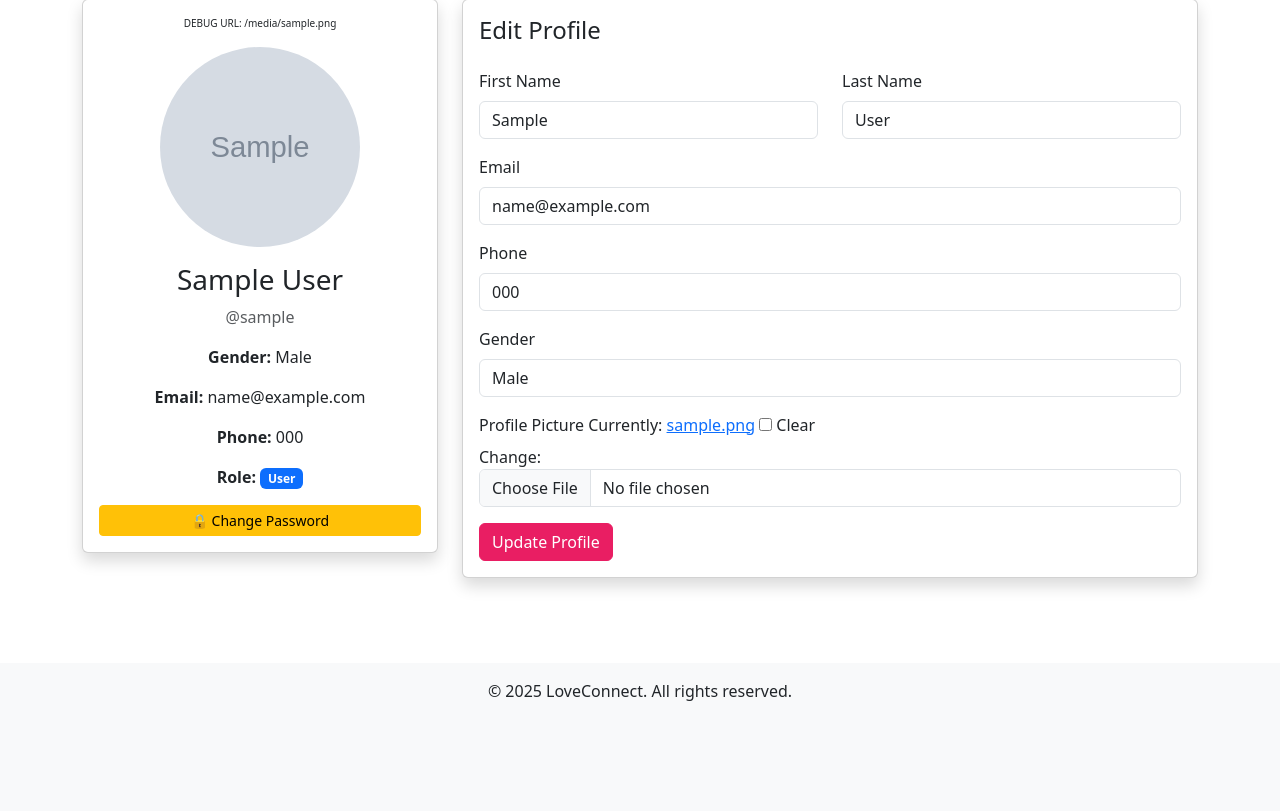
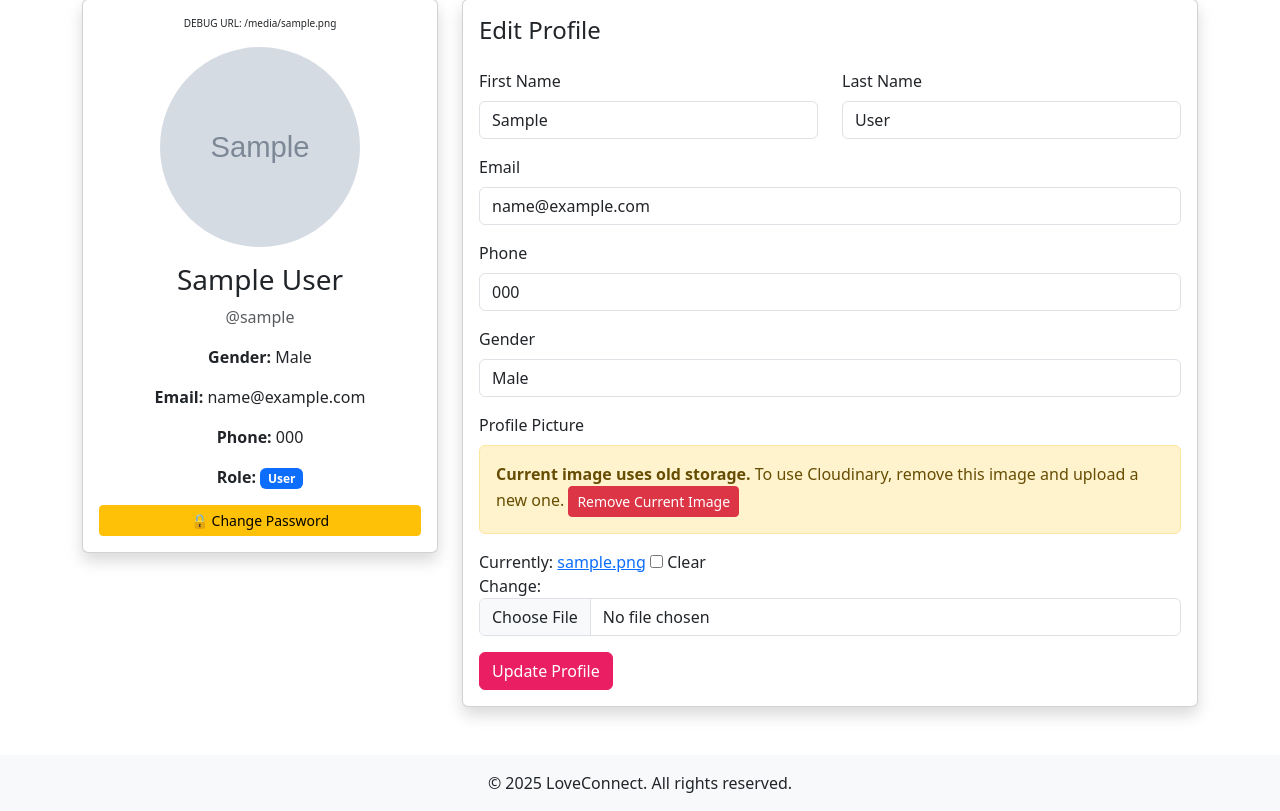
Before and after one commit to nadeemmaahmud/LoveConnect, a Django app: page /user/profile/ in a window 1280 px wide. Shown: the part 81-892 px from the top of the page. Before the commit the page ends 782 px from the top, so only its background shows below. Run offline with Django 5.2, Linux system fonts and the light colour scheme; a user stored in the database is signed in; tables that the repository leaves empty hold one stand-in row (values such as "Sample post"); grey boxes marked "Sample" are stand-in pictures.

Commit message:
Add profile picture removal feature to fix storage migration

```diff
--- a/user/templates/user/profile.html
+++ b/user/templates/user/profile.html
@@ -86,6 +86,15 @@
 
                     <div class="mb-3">
                         <label for="{{ form.profile_pic.id_for_label }}" class="form-label">Profile Picture</label>
+                        {% if user.profile_pic %}
+                            <div class="alert alert-warning">
+                                <strong>Current image uses old storage.</strong> To use Cloudinary, remove this image and upload a new one.
+                                <form method="post" style="display: inline;">
+                                    {% csrf_token %}
+                                    <button type="submit" name="delete_profile_pic" class="btn btn-sm btn-danger" onclick="return confirm('Remove current profile picture?')">Remove Current Image</button>
+                                </form>
+                            </div>
+                        {% endif %}
                         {{ form.profile_pic }}
                         {% if form.profile_pic.errors %}
                             <div class="text-danger">{{ form.profile_pic.errors }}</div>
--- a/user/views.py
+++ b/user/views.py
@@ -106,6 +106,15 @@ def logout_view(request):
 @login_required
 def profile_view(request):
     """View and edit user profile"""
+    # Handle profile picture deletion
+    if request.method == 'POST' and 'delete_profile_pic' in request.POST:
+        if request.user.profile_pic:
+            request.user.profile_pic.delete()
+            request.user.profile_pic = None
+            request.user.save()
+            messages.success(request, 'Profile picture removed successfully!')
+        return redirect('profile')
+
     if request.method == 'POST':
         form = UserProfileForm(request.POST, request.FILES, instance=request.user)
         if form.is_valid():
```
